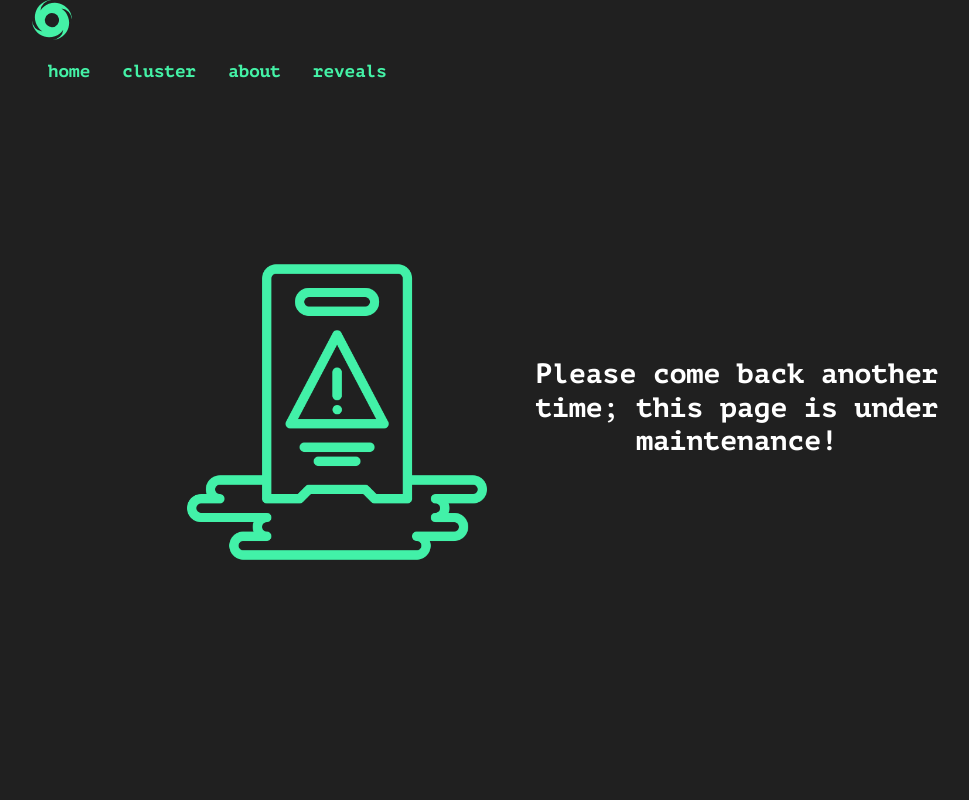
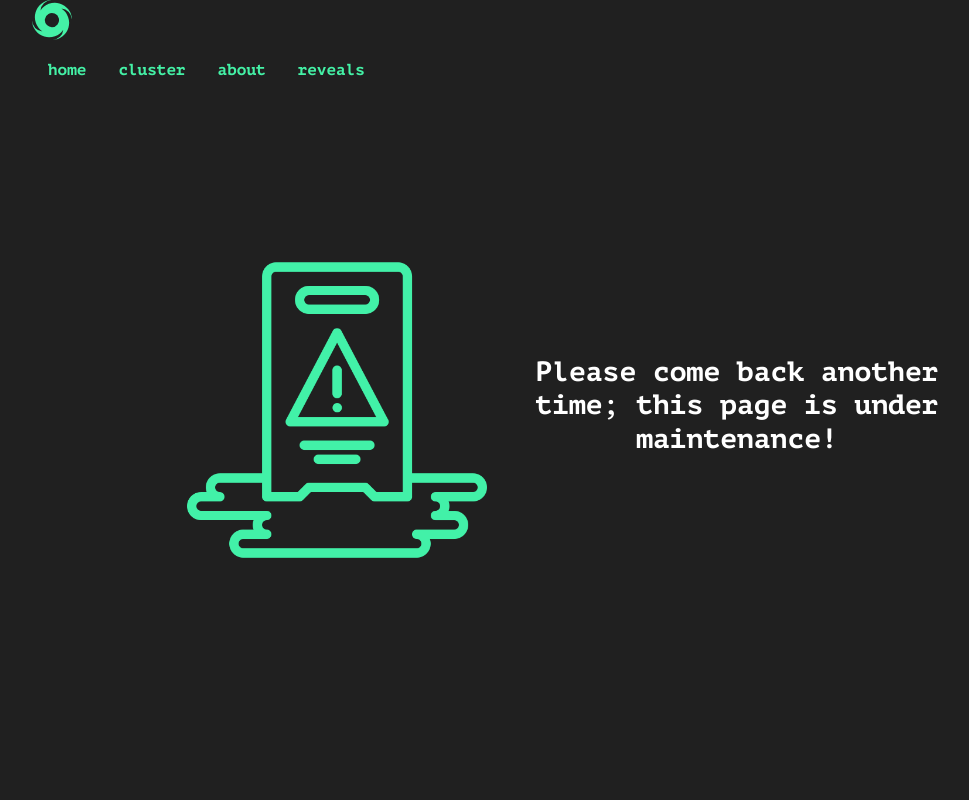
Before and after one commit to pareto-xyz/tutela-app, a Flask app: template webapp/app/templates/maintenance.html in a window 1280 px wide. Shown: the whole page, without its empty margins (53-1022 px from the left). Run offline with Flask 2, Linux system fonts and the light colour scheme; the template is opened without the code that fills it, so the values that code supplies are empty; some libraries are stand-ins or nearby versions.

Commit message:
new fonts

```diff
--- a/webapp/app/static/css/cluster.css
+++ b/webapp/app/static/css/cluster.css
@@ -105,13 +105,13 @@ html {
 
 .panel-title {
   color: var(--tcashgreen);
-  font-weight: 700;
+  font-weight: 700 !important;
   border-radius: 5px;
   margin: 10px 0;
 }
 
 .panel-sub {
-  font-size: 0.8em;
+  font-size: 0.8rem;
 }
 
 .halved-bar > *.right-side {
@@ -184,6 +184,7 @@ TOP
 
 #instructions {
   margin: 40px 0 30px 0;
+  font-size: 1.1rem;
 }
 
 #no-clusters-msg {
--- a/webapp/app/static/css/fonts.css
+++ b/webapp/app/static/css/fonts.css
@@ -2,6 +2,18 @@
   font-family: "PT Mono";
   src: url("../fonts/PTMono-Bold.woff2") format("woff2");
   font-weight: bold;
+  font-style: normal;
+}
+@font-face {
+  font-family: "PT Mono";
+  src: url("../fonts/PTMono-Regular.ttf") format("ttf");
+  font-weight: normal;
+  font-style: normal;
+}
+@font-face {
+  font-family: "PT Sans";
+  src: url("../fonts/PTSans-Regular.ttf") format("ttf");
+  font-weight: normal;
   font-style: normal;
 }
 /* ubuntu-300 - latin */
--- a/webapp/app/static/css/index.css
+++ b/webapp/app/static/css/index.css
@@ -25,10 +25,22 @@ html.ombre {
   --fadedgrey: #5b5b5b86;
 }
 
-body {
-  font-family: "PT Mono", "Ubuntu", monospace;
+body,
+input {
+  font-family: "PT Sans", sans-serif;
   background-color: transparent;
-  font-size: 1.1em;
+  font-weight: 400;
+}
+
+header,
+footer,
+h1,
+h2,
+h3,
+h4,
+.panel-title {
+  font-family: "PT Mono", monospace;
+  background-color: transparent;
   font-weight: 400;
 }
 
@@ -130,13 +142,6 @@ a {
 }
 a:hover {
   color: white;
-}
-
-.instructions {
-  color: var(--lightgrey);
-  margin: 40px 0px;
-  text-align: center;
-  width: 80%;
 }
 
 /**
```
Also changed, not shown: webapp/app/static/fonts/PTMono-Regular.ttf (added), webapp/app/static/fonts/PTSans-Regular.ttf (added).
